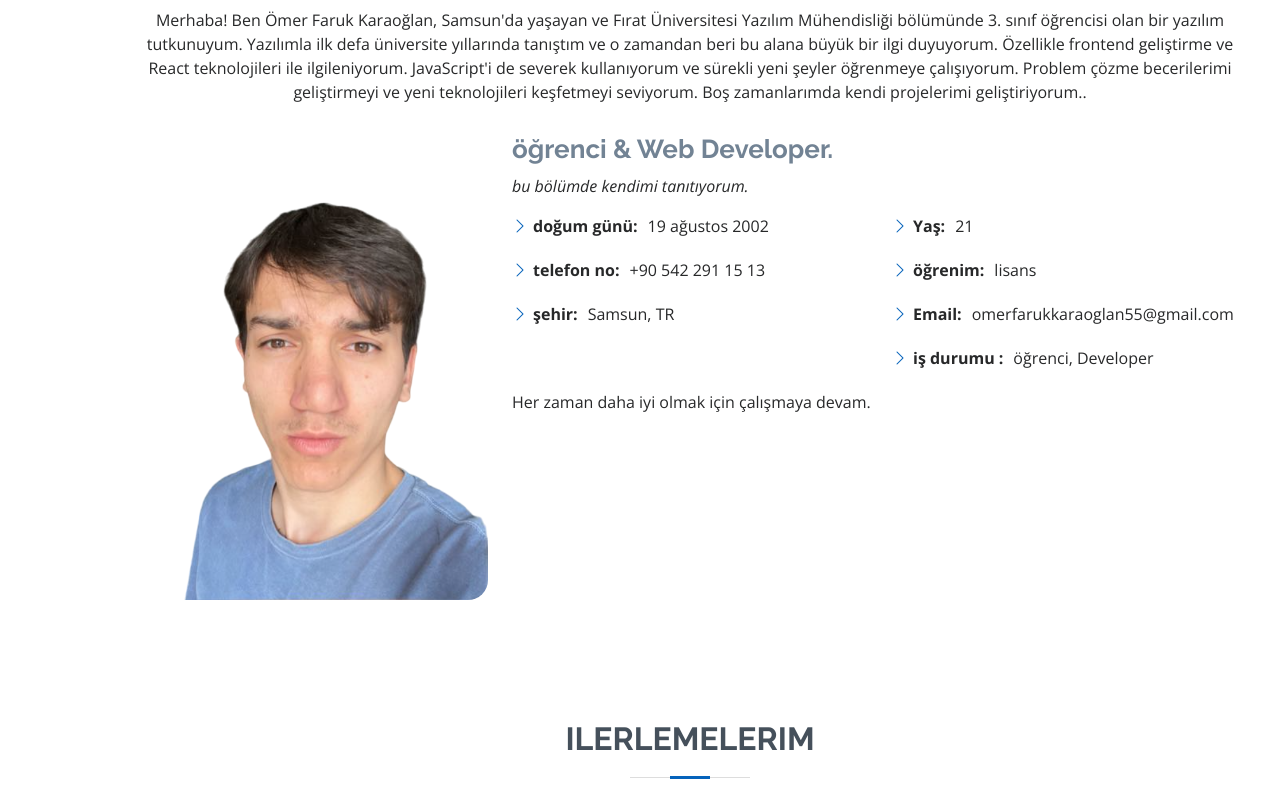
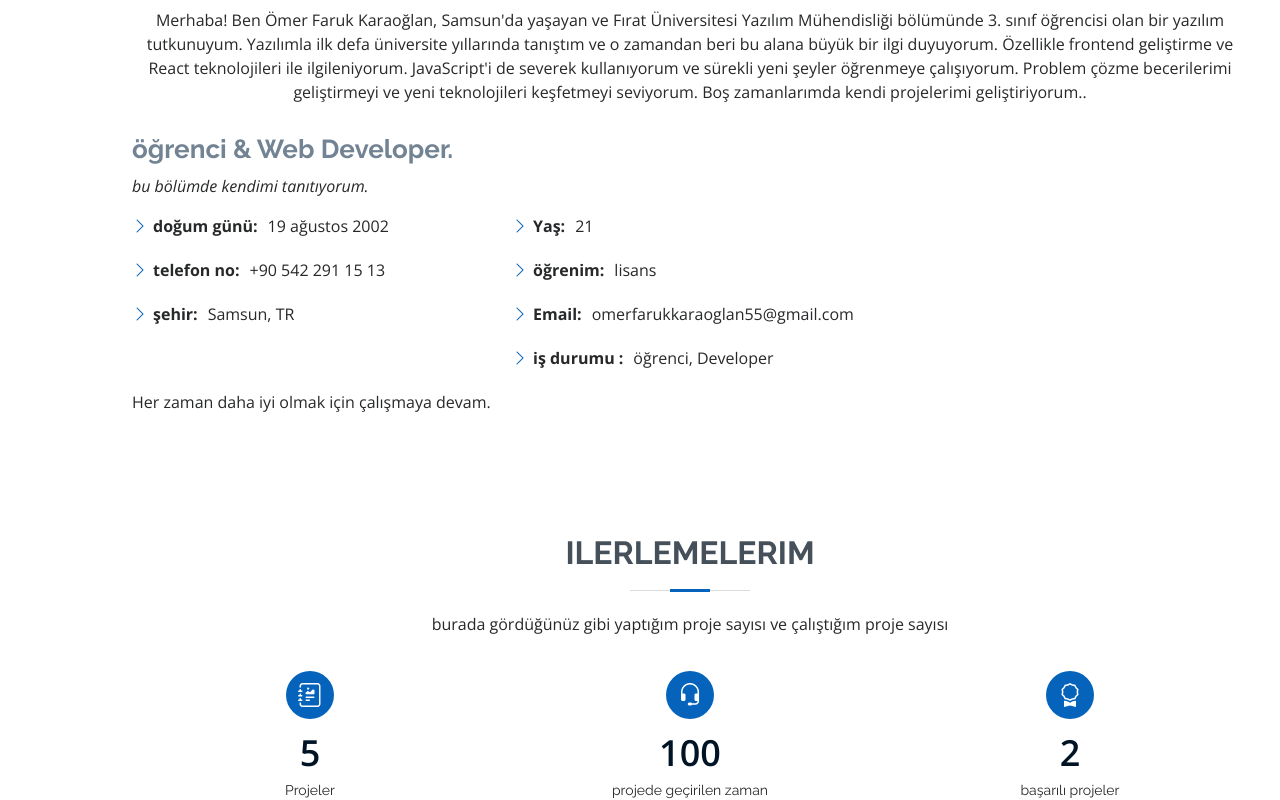
Before and after one commit to omerfarukk55/my_web_site_portfolyo, a plain HTML site: page index.html in a window 1280 px wide. Shown: the part 930-1730 px from the top of the page. Drawn offline with nearby package versions, Linux system fonts and the light colour scheme.

Commit message:
Update index.html

```diff
--- a/index.html
+++ b/index.html
@@ -84,9 +84,7 @@
                 </div>
 
                 <div class="row">
-                    <div class="col-lg-4">
-                        <img src="assets/img/profile55.png" class="img-fluid" style="border-radius: 20px;" alt="">
-                    </div>
+
                     <div class="col-lg-8 pt-4 pt-lg-0 content">
                         <h3>öğrenci &amp; Web Developer.</h3>
                         <p class="fst-italic">
```
